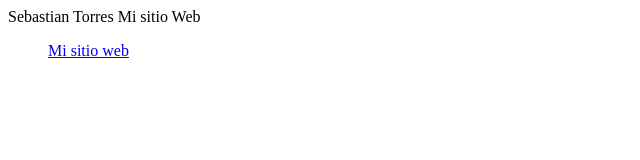
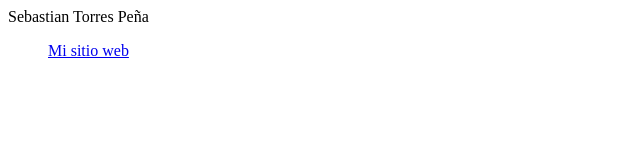
Before and after one commit to SEBASYUCAS12345/DSWSebastianTorres, a plain HTML site: page index.html in a window 1280 px wide. Shown: the full height of the page, 0-640 px from the left. Drawn offline with Linux system fonts and the light colour scheme.

Commit message:
Update index.html

```diff
--- a/index.html
+++ b/index.html
@@ -4,7 +4,7 @@
 Sebastian Torres
 </head>
 <body>
-Mi sitio Web
+Peña
   <ul class-"menu">
 <a href="planning.html">Mi sitio web </a>
   </ul>
```
